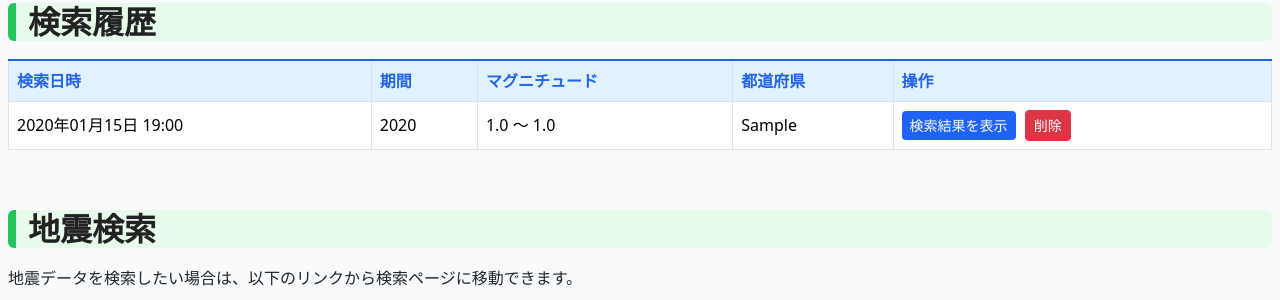
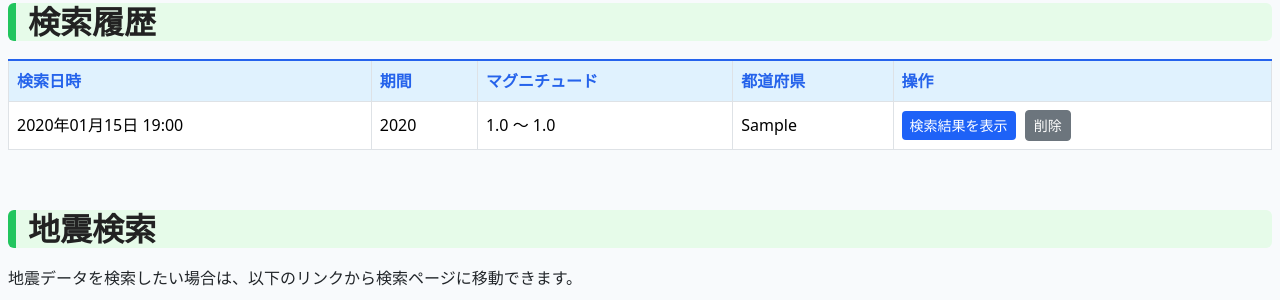
Before and after one commit to TechCat-Hello/quake_viz, a Django app: page /mypage/ in a window 1280 px wide. Shown: the part 179-479 px from the top of the page. Run offline with Django 4.2, Linux system fonts and the light colour scheme; a user stored in the database is signed in; tables that the repository leaves empty hold one stand-in row (values such as "Sample post").

Commit message:
Change delete button in search history to gray

```diff
--- a/quake/templates/mypage.html
+++ b/quake/templates/mypage.html
@@ -140,7 +140,7 @@
                             </form>
                             <form method="post" action="{% url 'delete_history' history.id %}">
                                 {% csrf_token %}
-                                <button type="submit" class="btn btn-danger btn-sm">削除</button>
+                                <button type="submit" class="btn btn-secondary btn-sm">削除</button>
                             </form>
                         </td>
                     </tr>
```
